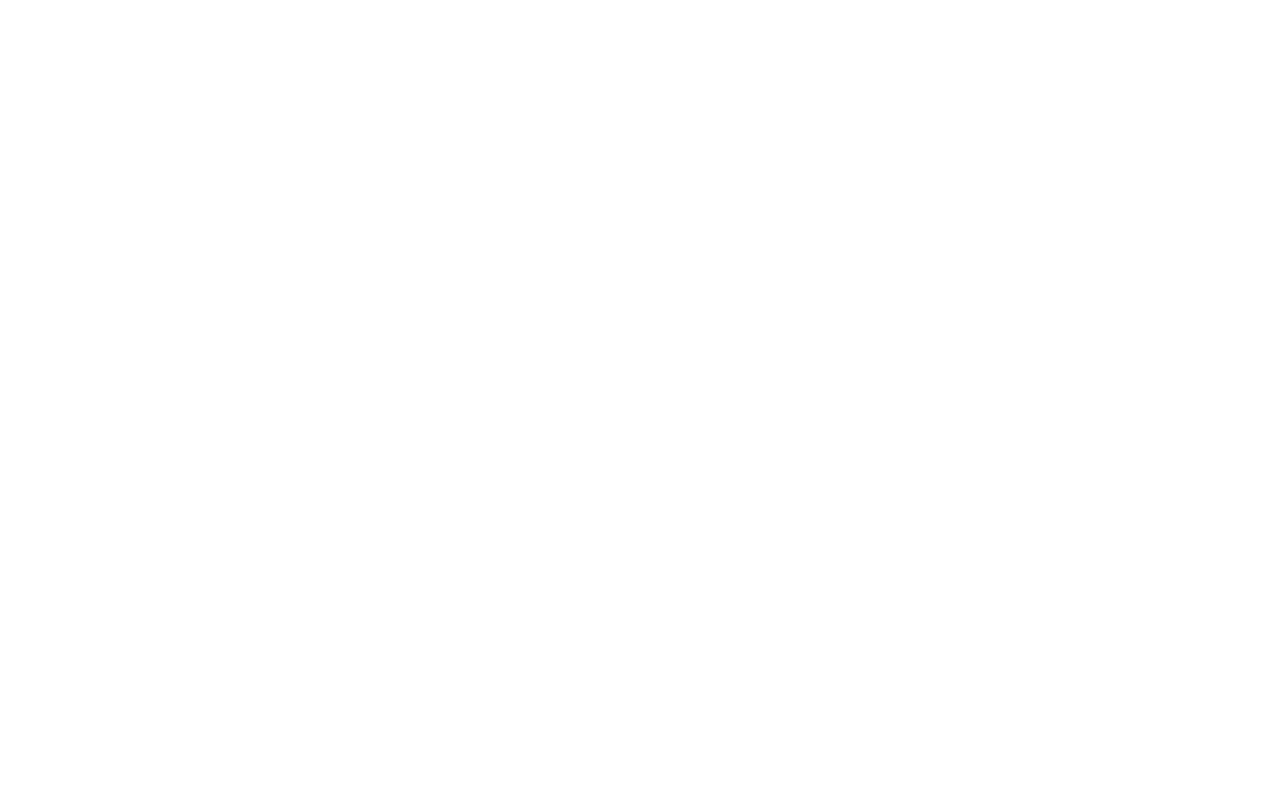
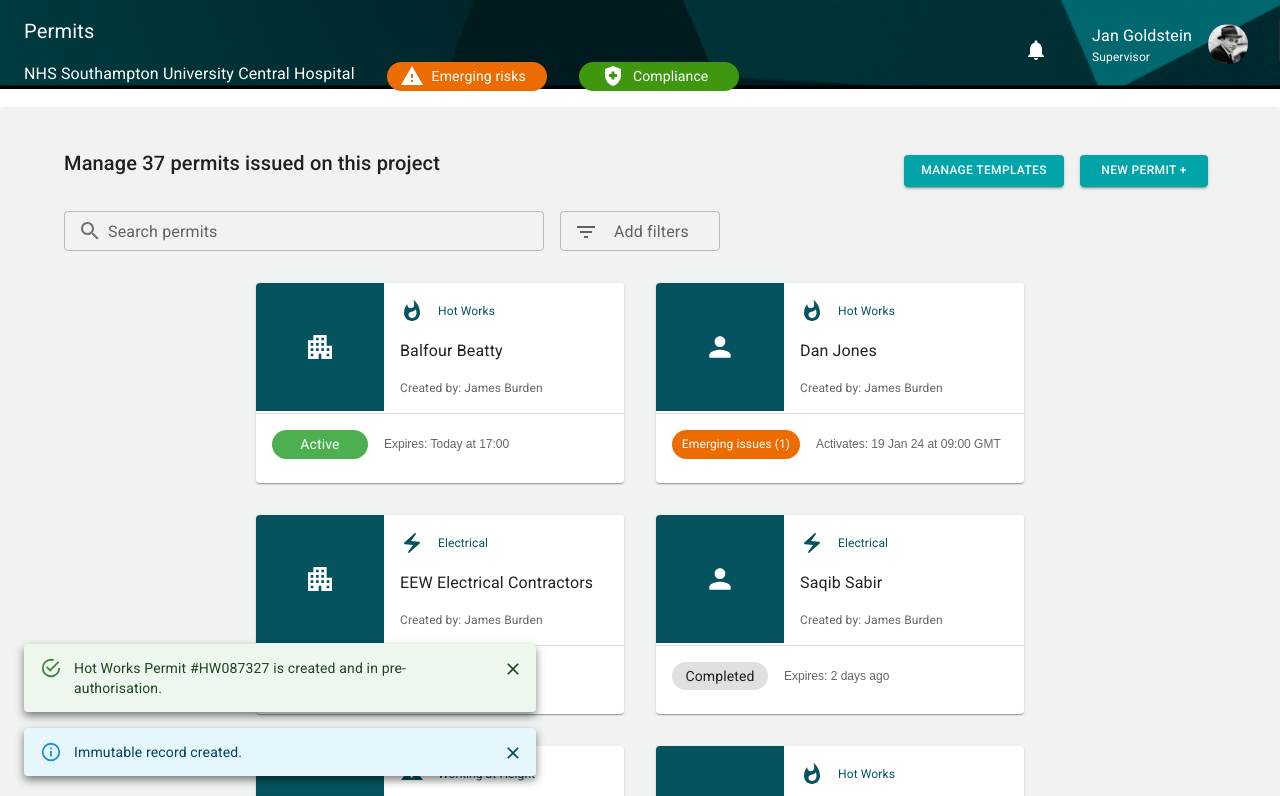
Before and after one commit to Catherinen29/skunkworks, a React (Create React App) app: page / in a window 1280 px wide. Before the commit this address had no page. Shown: the top 796 px of the page. Built offline with nearby package versions, Linux system fonts and the light colour scheme.

Commit message:
Amend root path.

```diff
--- a/src/App.js
+++ b/src/App.js
@@ -89,7 +89,7 @@
   <div className="App">
     <LocalizationProvider dateAdapter={AdapterDayjs} adapterLocale="en-gb">
         <Routes>
-          <Route path="/permits" element={<Permits permits={permits} />} />
+          <Route path="/" element={<Permits permits={permits} />} />
           <Route path="/hotworkstemplate" element={<NewHotWorksPermit permits={permits} />} />
           <Route path="/hwpermitoverview" element={<HWPermitOverview />} />
           <Route path="/signpermit" element={<SignPermit />} />
```
